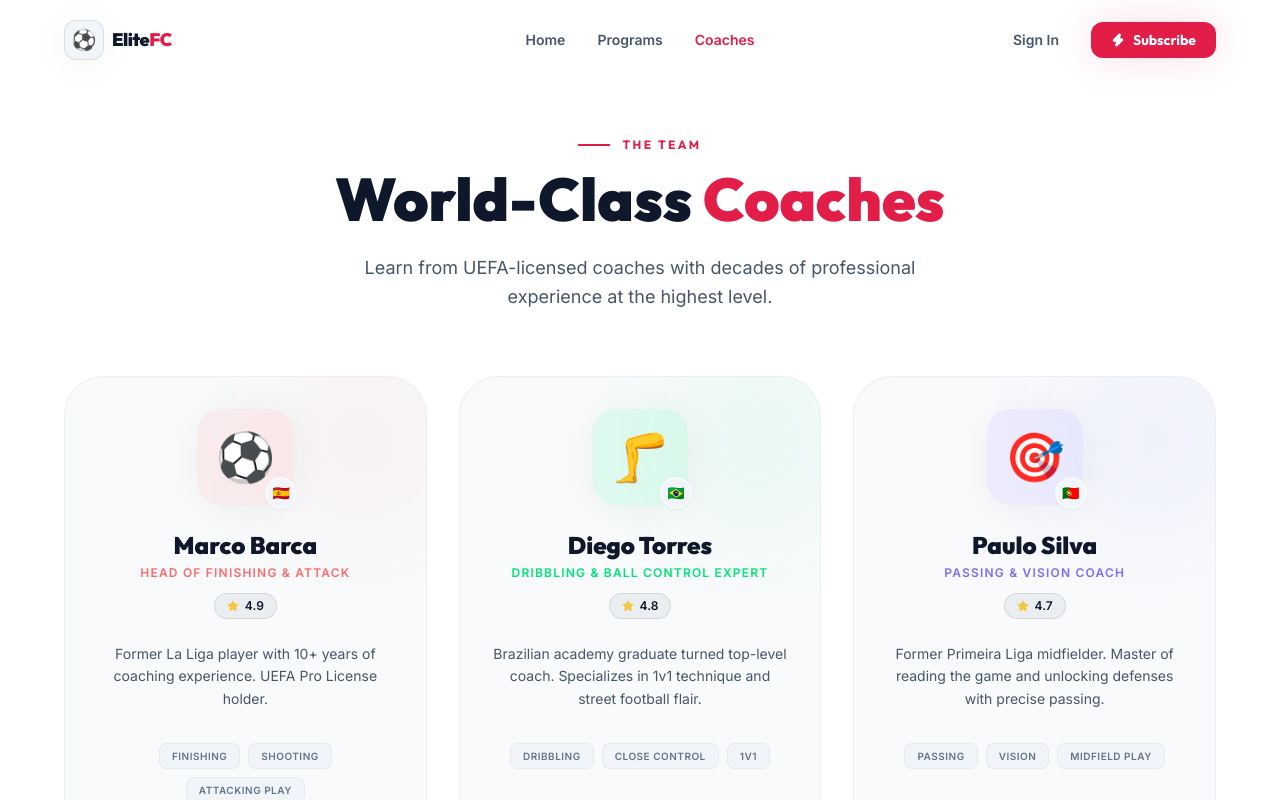
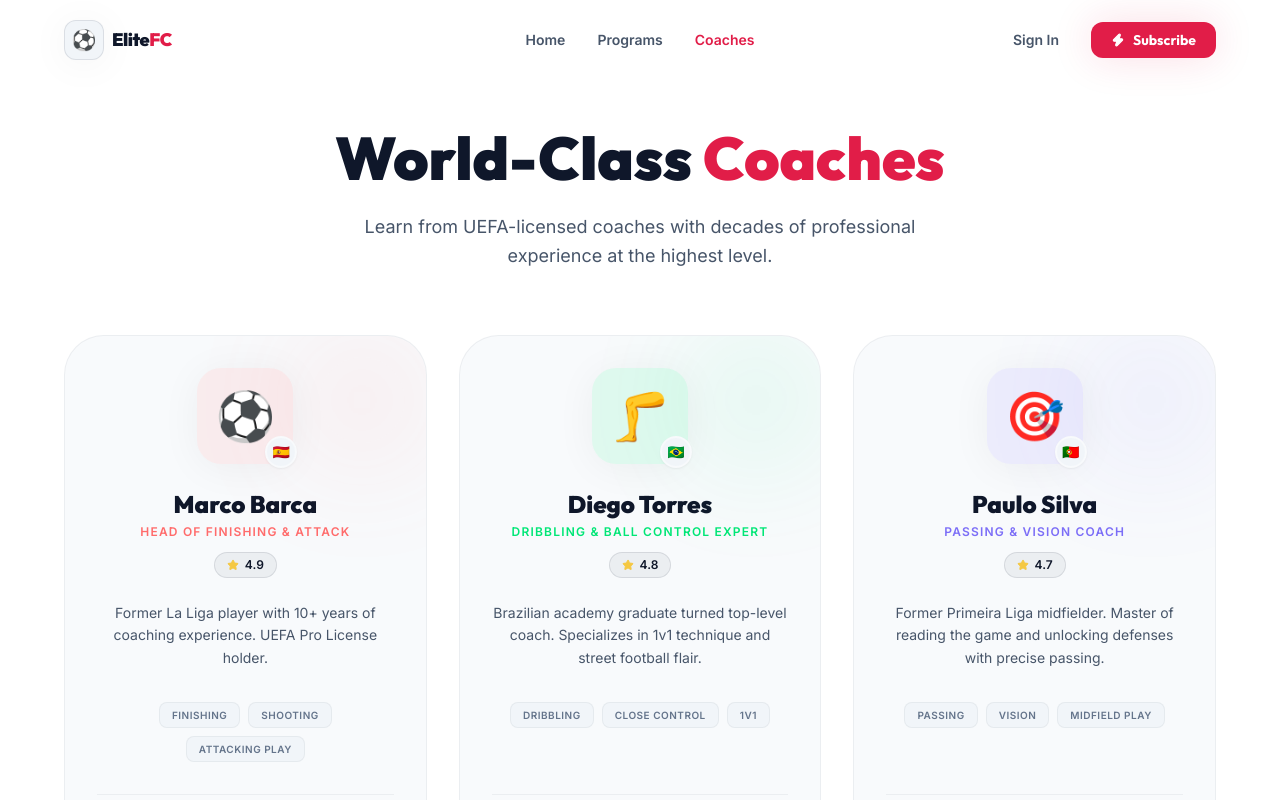
Before and after one commit to dutaposco/dutafc, a React (Vite) app: page /coaches in a window 1280 px wide. Shown: the top 800 px of the page. Built offline with nearby package versions, Linux system fonts and the light colour scheme.

Commit message:
Remove team header from Coaches page
Removed the team header section from the Coaches page.

```diff
--- a/src/pages/Coaches.jsx
+++ b/src/pages/Coaches.jsx
@@ -94,10 +94,6 @@ export default function Coaches() {
       <section className="relative overflow-hidden mb-16">
         <div className="absolute top-[-20%] right-[-10%] w-[50%] h-[50%] bg-accent/10 rounded-full blur-[120px] pointer-events-none" />
         <div className="container mx-auto px-6 relative z-10 text-center">
-          <div className="inline-flex items-center gap-3 mb-4 mx-auto">
-            <div className="w-8 h-[2px] bg-accent" />
-            <span className="font-heading text-xs font-bold uppercase tracking-[0.2em] text-accent">The Team</span>
-          </div>
           <h1 className="font-heading text-4xl md:text-6xl font-black mb-6">
             World-Class <span className="text-accent">Coaches</span>
           </h1>
```
